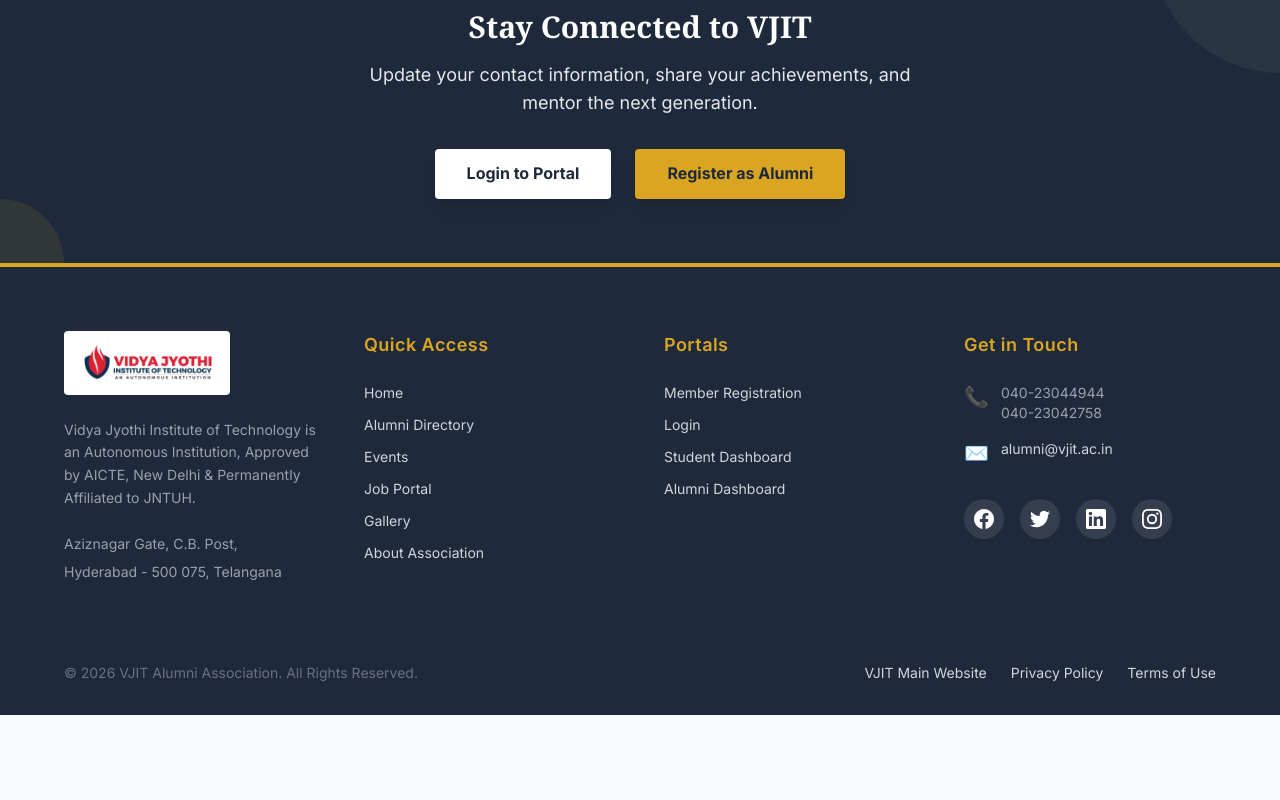
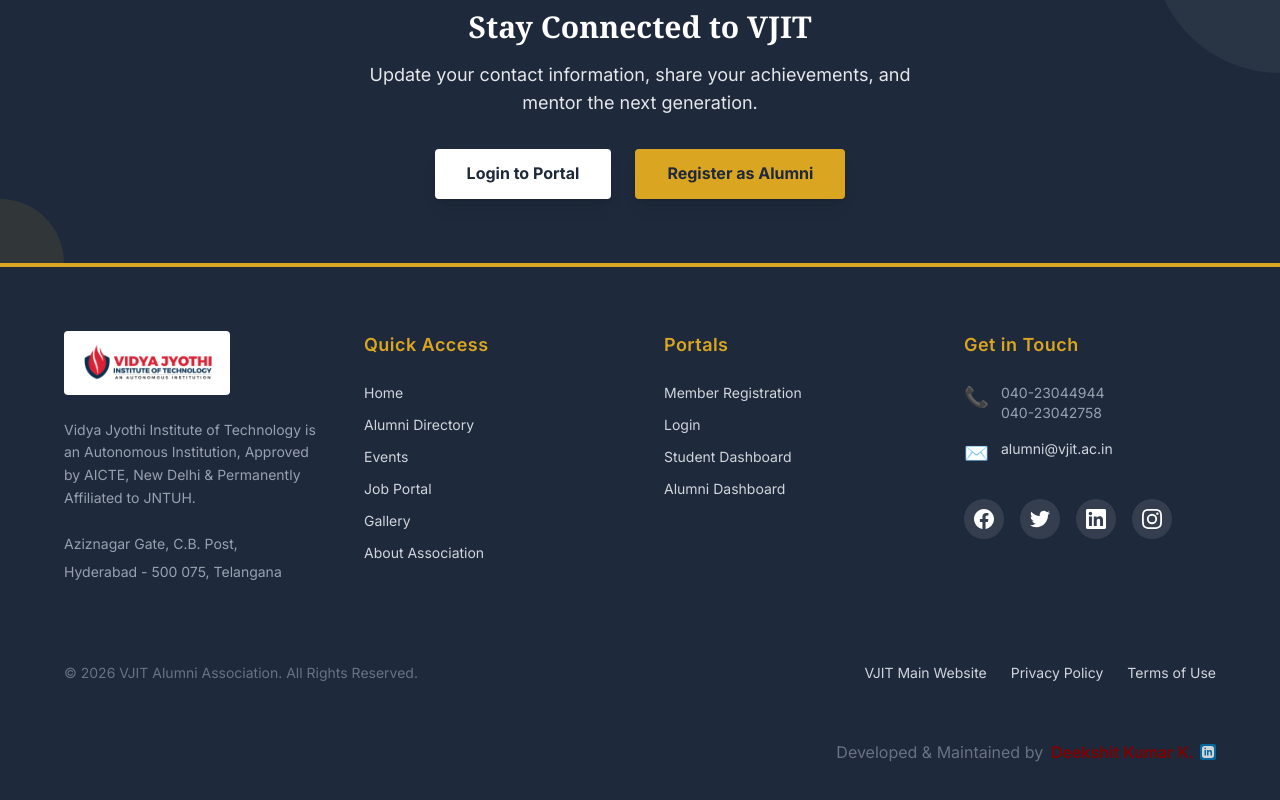
Before and after one commit to Deekshitkumar24/newalumni, a Next.js app: page / in a window 1280 px wide. Shown: the part 1893-2693 px from the top of the page. Before the commit the page ends 2608 px from the top, so only its background shows below. Built offline with nearby package versions, Linux system fonts and the light colour scheme; no server answers.

Commit message:
style(footer): Update developer credit styling to white/semibold

```diff
--- a/src/components/layout/Footer.tsx
+++ b/src/components/layout/Footer.tsx
@@ -116,13 +116,34 @@
             </div>
 
             {/* Bottom Bar */}
-            <div className="border-t border-gray-800 mt-12 pt-8">
-                <div className="container mx-auto px-4 flex flex-col md:flex-row justify-between items-center text-sm text-gray-500">
-                    <p>&copy; {new Date().getFullYear()} VJIT Alumni Association. All Rights Reserved.</p>
-                    <div className="flex gap-6 mt-4 md:mt-0">
-                        <a href="https://vjit.edu.in" target="_blank" rel="noopener noreferrer" className="!text-gray-300 hover:!text-white transition-colors">VJIT Main Website</a>
-                        <Link href="/privacy" className="!text-gray-300 hover:!text-white transition-colors">Privacy Policy</Link>
-                        <Link href="/terms" className="!text-gray-300 hover:!text-white transition-colors">Terms of Use</Link>
+            <div className="border-t border-gray-800 mt-12 pt-8 pb-8">
+                <div className="container mx-auto px-4">
+                    {/* Copyright & Links */}
+                    <div className="flex flex-col md:flex-row justify-between items-center text-sm text-gray-500">
+                        <p>&copy; {new Date().getFullYear()} VJIT Alumni Association. All Rights Reserved.</p>
+                        <div className="flex gap-6 mt-4 md:mt-0">
+                            <a href="https://vjit.edu.in" target="_blank" rel="noopener noreferrer" className="!text-gray-300 hover:!text-white transition-colors">VJIT Main Website</a>
+                            <Link href="/privacy" className="!text-gray-300 hover:!text-white transition-colors">Privacy Policy</Link>
+                            <Link href="/terms" className="!text-gray-300 hover:!text-white transition-colors">Terms of Use</Link>
+                        </div>
+                    </div>
+
+                    {/* Developer Credit */}
+                    <div className="mt-8 pt-6 border-t border-gray-800/50 flex justify-center md:justify-end">
+                        <div className="flex items-center gap-2 text-base text-gray-500">
+                            <span>Developed & Maintained by</span>
+                            <a
+                                href="https://www.linkedin.com/in/deekshit-kumar-46793a330/"
+                                target="_blank"
+                                rel="noopener noreferrer"
+                                className="group flex items-center gap-1.5 text-white hover:text-[#DAA520] transition-colors font-semibold focus:outline-none focus:underline"
+                            >
+                                Deekshit Kumar K.
+                                <span className="bg-[#0077b5] text-white rounded-[2px] p-[1px] w-4 h-4 flex items-center justify-center opacity-80 group-hover:opacity-100 transition-opacity" title="LinkedIn">
+                                    <svg fill="currentColor" viewBox="0 0 24 24" className="w-3 h-3"><path d="M19 0h-14c-2.761 0-5 2.239-5 5v14c0 2.761 2.239 5 5 5h14c2.762 0 5-2.239 5-5v-14c0-2.761-2.238-5-5-5zm-11 19h-3v-11h3v11zm-1.5-12.268c-.966 0-1.75-.79-1.75-1.764s.784-1.764 1.75-1.764 1.75.79 1.75 1.764-.783 1.764-1.75 1.764zm13.5 12.268h-3v-5.604c0-3.368-4-3.113-4 0v5.604h-3v-11h3v1.765c1.396-2.586 7-2.777 7 2.476v6.759z" /></svg>
+                                </span>
+                            </a>
+                        </div>
                     </div>
                 </div>
             </div>
```
